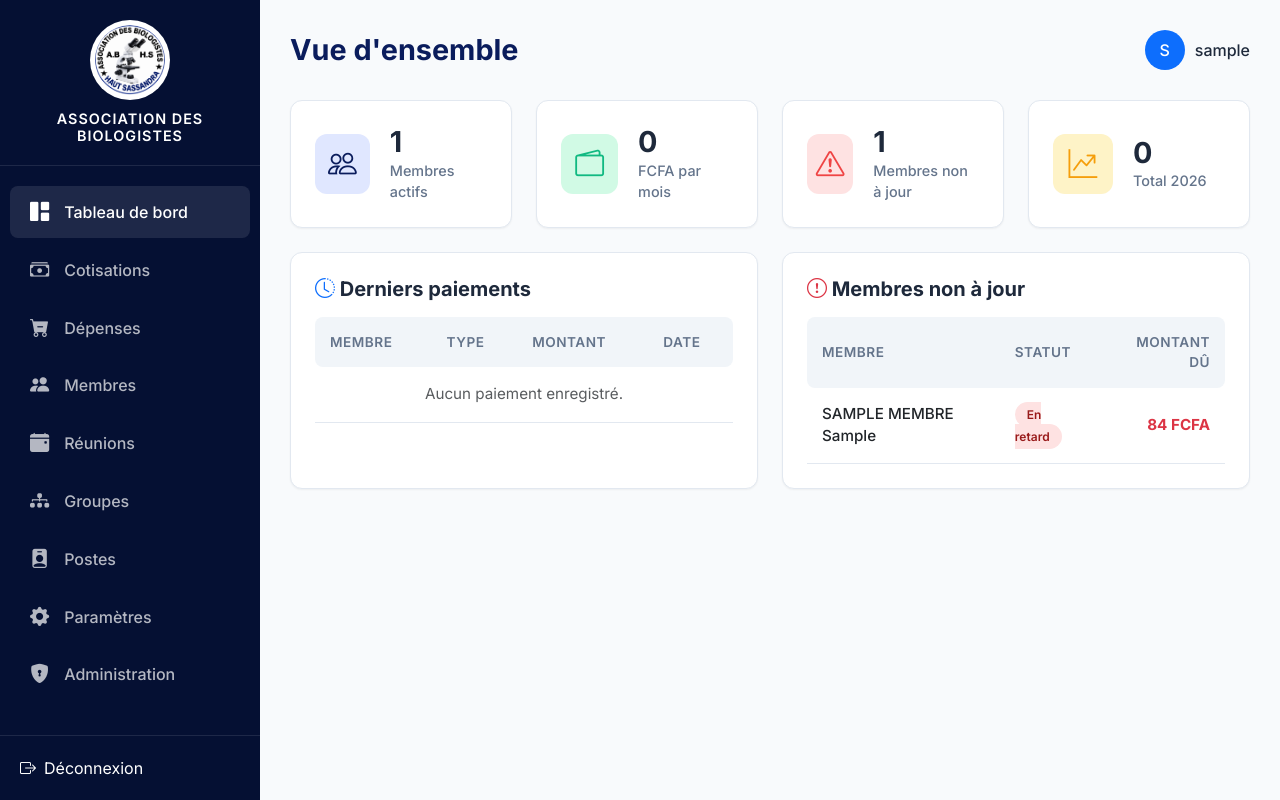
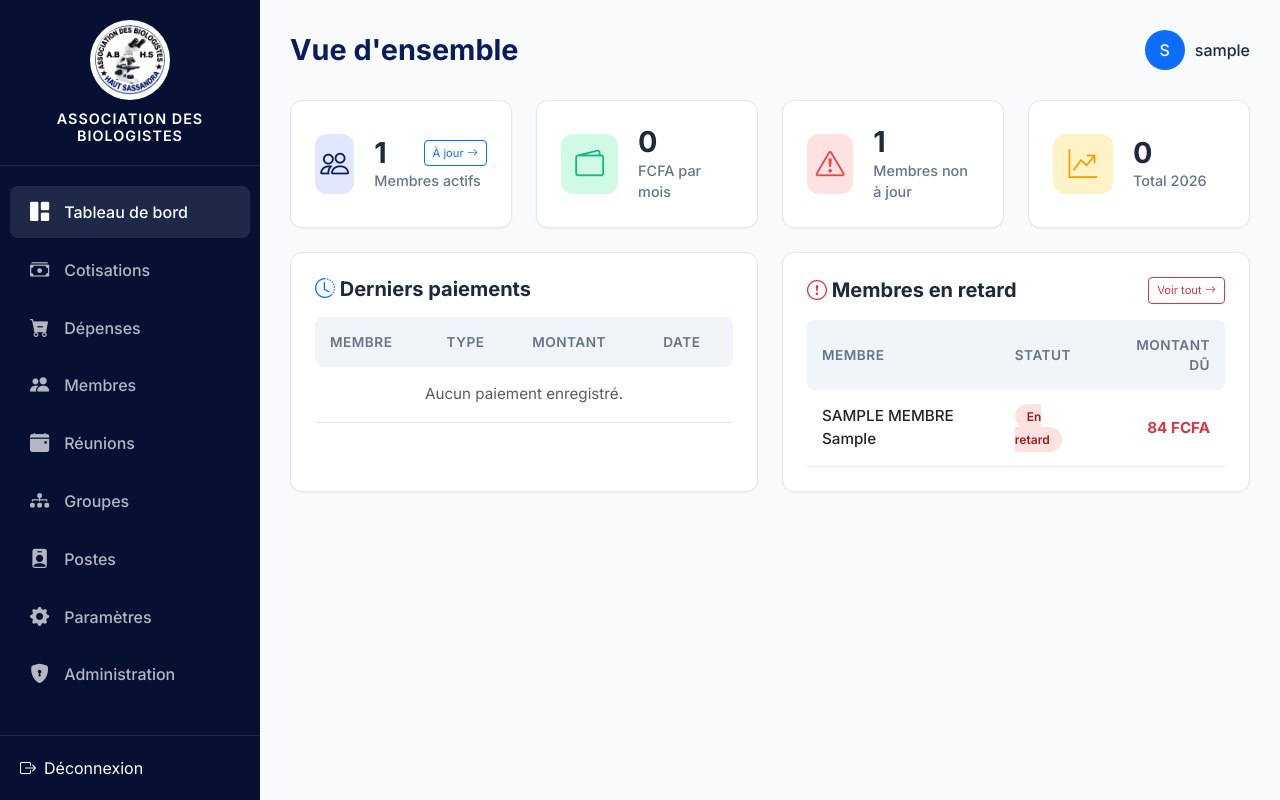
Before and after one commit to abymig-ci/gestion-cotisations-abhs, a Django app: page / in a window 1280 px wide. Run offline with Django 5.2, Linux system fonts and the light colour scheme; a user stored in the database is signed in; tables that the repository leaves empty hold one stand-in row (values such as "Sample post").

Commit message:
Ajout des filtres membres a jour/non a jour, module depenses et parametres

```diff
--- a/cotisations/views.py
+++ b/cotisations/views.py
@@ -52,7 +52,7 @@ def dashboard(request):
     for membre in tous_les_membres:
         statut = membre.statut_cotisation
 
-        if statut != "À jour":
+        if statut == "En retard":
             montant_du = 0
 
             # 1. Cotisations en attente
--- a/templates/cotisations/dashboard.html
+++ b/templates/cotisations/dashboard.html
@@ -4,12 +4,17 @@
 
 {% block content %}
 <div class="row g-4 mb-4">
-    <!-- Carte 1 : Membres actifs -->
+    <!-- Carte 1 : Membres actifs avec bouton À jour -->
     <div class="col-md-6 col-lg-3">
         <div class="card-custom kpi-card h-100">
             <div class="kpi-icon blue"><i class="bi bi-people"></i></div>
-            <div class="kpi-info">
-                <h3>{{ stats.total_membres }}</h3>
+            <div class="kpi-info w-100">
+                <div class="d-flex justify-content-between align-items-center">
+                    <h3>{{ stats.total_membres }}</h3>
+                    <a href="{% url 'liste_membres' %}?statut=a_jour" class="btn btn-sm btn-outline-primary py-1 px-2" style="font-size: 0.7rem;">
+                        À jour <i class="bi bi-arrow-right"></i>
+                    </a>
+                </div>
                 <p>Membres actifs</p>
             </div>
         </div>
@@ -92,11 +97,14 @@
         </div>
     </div>
 
-    <!-- Tableau Retards (Tous les membres non à jour) -->
+    <!-- Tableau Retards (Uniquement les vrais retards) -->
     <div class="col-lg-6">
         <div class="card-custom h-100">
             <div class="d-flex justify-content-between align-items-center mb-3">
-                <h5 class="mb-0 fw-bold"><i class="bi bi-exclamation-circle text-danger"></i> Membres non à jour</h5>
+                <h5 class="mb-0 fw-bold"><i class="bi bi-exclamation-circle text-danger"></i> Membres en retard</h5>
+                <a href="{% url 'liste_membres' %}?statut=non_a_jour" class="btn btn-sm btn-outline-danger py-1 px-2" style="font-size: 0.7rem;">
+                    Voir tout <i class="bi bi-arrow-right"></i>
+                </a>
             </div>
             <div class="table-responsive">
                 <table class="table-custom">
@@ -118,12 +126,6 @@
                             <td>
                                 {% if item.statut == 'En retard' %}
                                     <span class="badge-custom badge-danger">En retard</span>
-                                {% elif item.statut == 'En carence' %}
-                                    <span class="badge-custom badge-warning">En carence</span>
-                                {% elif item.statut == 'Inactif' %}
-                                    <span class="badge-custom bg-secondary text-white">Inactif</span>
-                                {% elif item.statut == 'Suspendu' %}
-                                    <span class="badge-custom bg-dark text-white">Suspendu</span>
                                 {% else %}
                                     <span class="badge-custom bg-secondary text-white">{{ item.statut }}</span>
                                 {% endif %}
@@ -131,7 +133,7 @@
                             <td class="text-end fw-bold text-danger">{{ item.montant_du|floatformat:0 }} FCFA</td>
                         </tr>
                         {% empty %}
-                        <tr><td colspan="3" class="text-center text-muted py-3">Tous les membres sont à jour. 🎉</td></tr>
+                        <tr><td colspan="3" class="text-center text-muted py-3">Aucun membre en retard. 🎉</td></tr>
                         {% endfor %}
                     </tbody>
                 </table>
```
Also changed, not shown: membres/views.py (+33 -15 lines), templates/membres/liste.html (+17 -1 lines).
